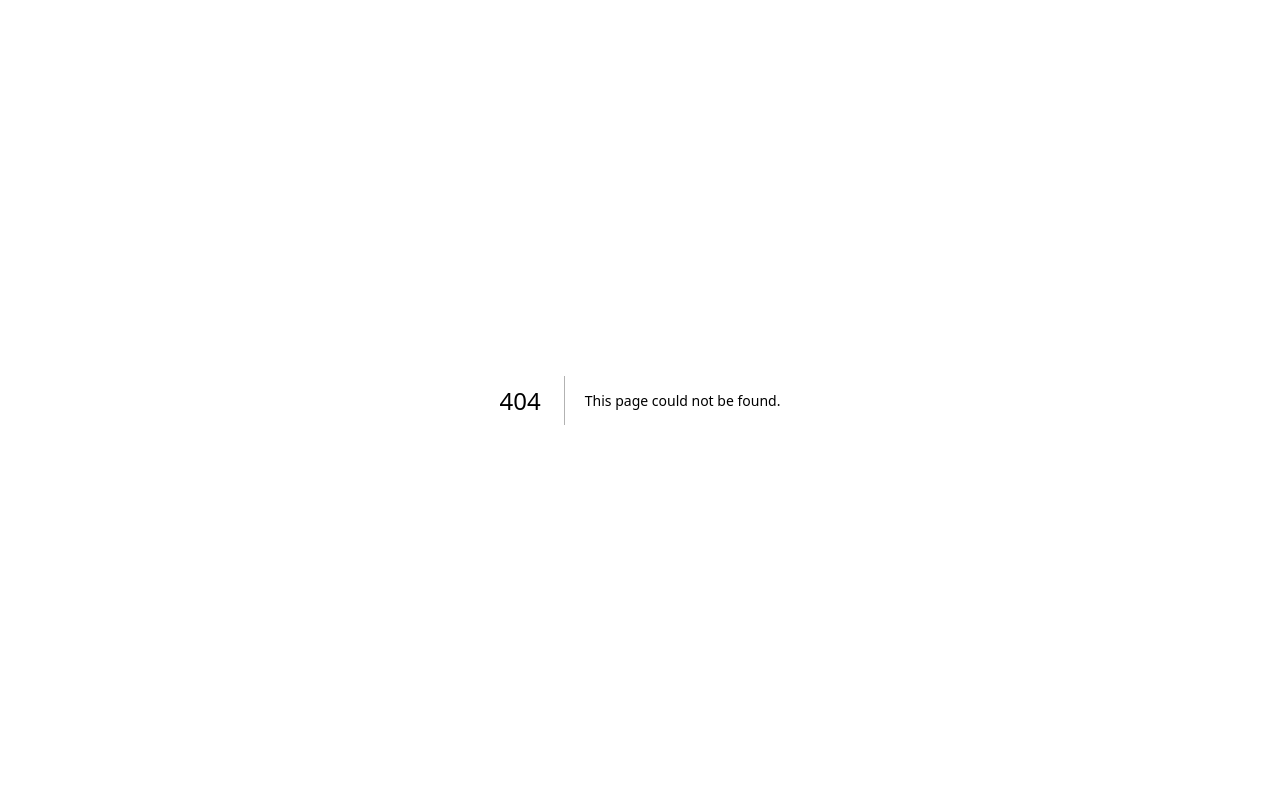
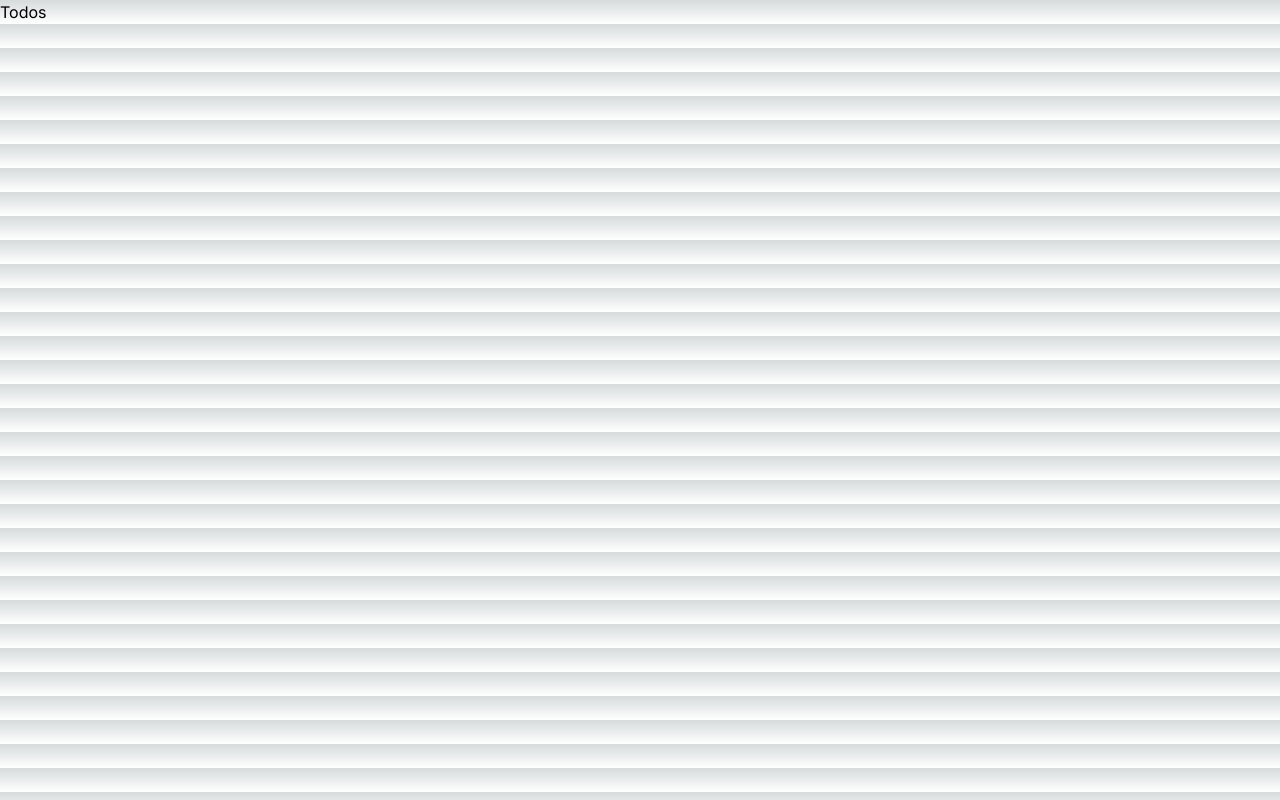
Before and after one commit to fredyzz/nextJS13-intro, a Next.js app: page /todos in a window 1280 px wide. Before the commit this address had no page. Built offline with nearby package versions, Linux system fonts and the light colour scheme.

Commit message:
Create grouped page

```diff
--- /dev/null
+++ b/app/(dashboard)/todos/page.tsx
@@ -0,0 +1,9 @@
+const TodosPage = () => {
+  return (
+    <div>
+      <h1>Todos</h1>
+    </div>
+  );
+}
+
+export default TodosPage
```
